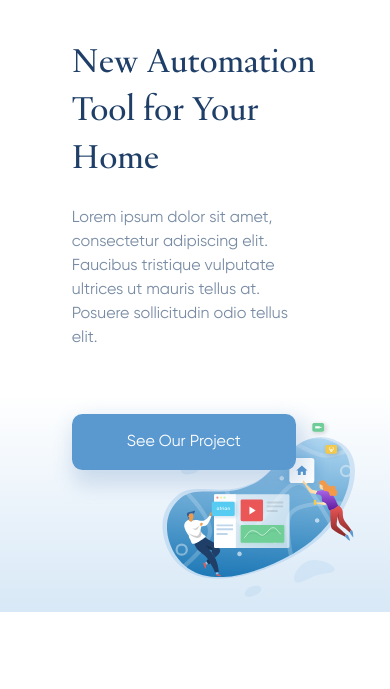
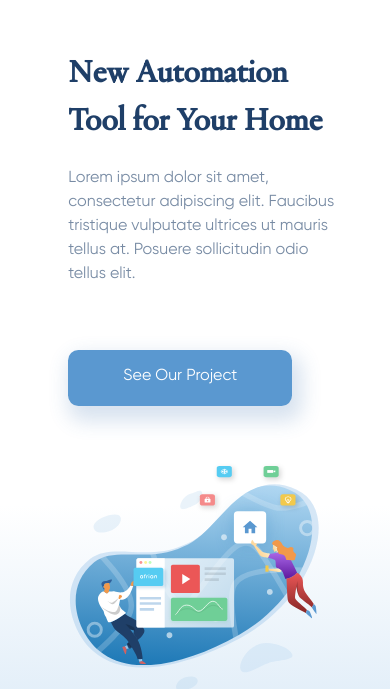
Before and after one commit to kabdia/testPageDE, a website built with Vite: page src/index.html in a window 390 px wide. Shown: the part 92-781 px from the top of the page. Built offline with nearby package versions, Linux system fonts and the light colour scheme.

Commit message:
fix: fix style of header

```diff
--- a/src/index.html
+++ b/src/index.html
@@ -22,9 +22,9 @@
           <div class="header__description__prev">
             <h2 class="description__prev_title">New Automation Tool for Your Home</h2>
             <p class="description__prev_about">Lorem ipsum dolor sit amet, consectetur adipiscing elit. Faucibus tristique vulputate ultrices ut mauris tellus at. Posuere sollicitudin odio tellus elit.</p>
-            <button class="description__prev_btn btn_style">
+            <a class="description__prev_btn btn_style">
               <span class="btn-text">See Our Project</span>
-            </button>
+            </a>
           </div>
           <div class="description__image">
             <img class="description__image_style" src="./img/header/illustration.svg" alt="illustration">
@@ -35,7 +35,7 @@
     <main class="main">
       <section class="main__info">
         <div class="info__container">
-          <h2 class="info__container_title">What we do to help our client grow in digital era,</h2>
+          <h1 class="info__container_title">What we do to help our client grow in digital era,</h1>
           <div class="info__container__items">
             <div class="items__container">
               <div class="items__item">
@@ -141,7 +141,7 @@
             <div class="block__about__contacts">
               <div class="block__about__contacts_logo">
                 <img class="block__about__contacts_logo-img" src="./img/footer/logo.svg" alt="logo">
-                <h1 class="block__about__contacts_logo-title">Afrianska</h1>
+                <h2 class="block__about__contacts_logo-title">Afrianska</h2>
               </div>
               <div class="block__about__contacts_contact">
                 <p class="block__about__contacts_contact-style">A.</p>
--- a/src/style/global.scss
+++ b/src/style/global.scss
@@ -3,4 +3,7 @@ html {
 }
 body {
     position: relative;
+    width: 100%;
+    display: flex;
+    flex-direction: column;
 }
--- a/src/style/sections/header/header.scss
+++ b/src/style/sections/header/header.scss
@@ -1,17 +1,12 @@
-body {
+.header {
+    display: flex;
+    height: max-content;
+    padding: 5rem 0 10rem;
     width: 100%;
-    display: flex;
-    flex-direction: column;
-}
-
-.header {
-
-    --heightHeader: 96rem;
-    display: flex;
-    height: 88rem;
-    padding: 5rem 10rem;
     flex-direction: column;
     background: var(--linearGradientHeader);
+    box-sizing: border-box;
+    overflow-x: hidden;
 
     &__menu {
         --heightMenu: 6rem;
@@ -21,39 +16,43 @@ body {
         align-items: center;
         width: 100%;
         height: var(--heightMenu);
+        padding: 0 10rem;
+        box-sizing: border-box;
     }
 }
 
 .header__description {
 
-    --widthDescription: 45%;
-
     display: flex;
-    width: var(--widthDescription);
-    justify-content: center;
     align-items: center;
-    padding-top: 6.25rem;
+    margin: 0 17.5%;
+    box-sizing: border-box;
 
     &__container {
         display: flex;
+        align-items: center;
     }
     &__prev {
-        --widthTitlePrev: 88rem;
+        --widthTitlePrev: 63rem;
+
         display: flex;
+        justify-content: center;
         flex-direction: column;
-        margin-left: 35%;
-        width:var(--widthTitlePrev);
+        width: var(--widthTitlePrev);
         z-index: 4;
+        transform: translateY(-2rem);
     }
 }
 
 .description__prev {
+
     &_title {
         font-size: 8rem;
-        font-weight: 500;
+        font-weight: 600;
         font-family: galien, sans-serif;
         line-height: 9rem;
         color: var(--colorYaleBlue);
+        padding-top: 0;
     }
     &_about {
         --widthTextAbout: 50rem;
@@ -70,6 +69,8 @@ body {
         background-color: var(--colorBlueGray);
         box-shadow: var(--boxShadowForBtn);
         transition: background-color .5s linear;
+        text-align: center;
+        line-height: var(--heightBtn);
     }
     &_btn:hover {
         background-color: var(--colorLapisLazuli);
@@ -77,11 +78,14 @@ body {
 }
 
 .description__image {
+
+    position:relative;
+    width: 50%;
+
     &_style {
-        position: absolute;
-        top:100px;
-        right: 33.8px;
-        z-index: 1;
+        transform: translate(-10.2rem, 1rem);
+        object-fit: contain;
+        width: 100%;
     }
 }
 
@@ -106,70 +110,64 @@ body {
     }
 }
 
-@media screen and (max-width: 1129px) {
-    .description {
+@media screen and (max-width: 1365px) {
 
-        &__image_style {
-            width: 50%;
-            top: 250px;
+    .description__image {
+        width: 40%;
+        &_style {
+            transform: translate(-5.2rem, 1rem);
+            object-fit: contain;
+            width: 100%;
         }
     }
 }
 
-@media screen and (max-width: 816px) {
-    .description {
+@media screen and (max-width: 1100px) {
 
-        &__image_style {
-            top: 300px;
+    .header__description__container {
+       flex-wrap: wrap;
+    }
+
+    .description__image {
+        width: 100%;
+        &_style {
+            transform: translate(-5.2rem, 1rem);
+            object-fit: contain;
+            width: 100%;
         }
     }
 }
 
-@media screen and (max-width: 816px) {
-    .description {
 
-        &__image_style {
-            top: 300px;
+@media screen and (max-width: 570px) {
+
+    .header__description {
+        &__container {
+            margin-top: 5rem;
         }
     }
-}
 
-@media screen and (max-width: 739px) {
+    .description__prev {
 
-    .description {
-        &__image_style {
-            top: 60rem;
+        &_title {
+            font-size: 4.5rem;
+            line-height: 6rem;
+            width: 70vw;
+        }
+        &_about {
+            width: 70vw;
         }
     }
-}
 
-@media screen and (max-width: 526px) {
-    .header {
-        box-sizing: border-box;
-    }
-    .description {
-        &__image_style {
-            top: 64rem;
-        }
-    }
-    .description__prev {
-        &_title {
-            font-size: 5rem;
-            line-height: 6rem;
-            max-width: 40rem;
-        }
-        &_about {
-            max-width: 30rem;
-        }
-    }
-    .header__description {
-        padding-top: 1.2rem;
+    .description__image {
+        width: 50%;
+        padding-top: 5rem;
 
-        &__prev {
-             width: 50rem;
-            &_btn {
-                margin-top: -100px;
-            }
+        &_style {
+            transform: none;
+            object-fit: contain;
+            width: 100%;
+            margin: 0 auto;
         }
     }
 }
```
